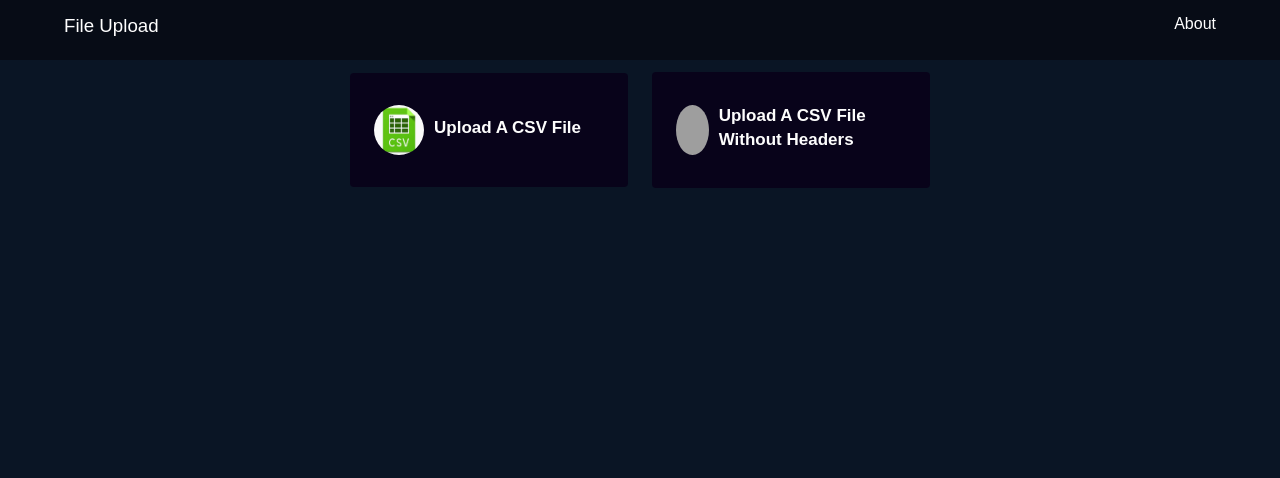
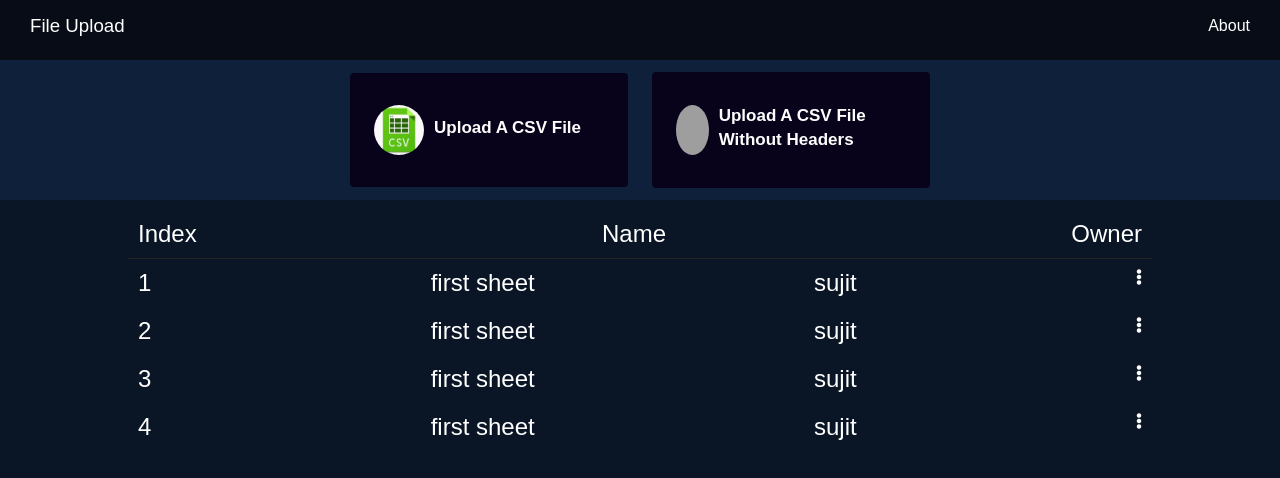
Before and after one commit to sujitIwale/sharesheet, a React (Create React App) app in the folder client/: page / in a window 1280 px wide. Shown: the top 478 px of the page. Built offline with nearby package versions, Linux system fonts and the light colour scheme; grey boxes are pictures that could not be loaded; the HTML template or start-up script is replaced by a standard one.

Commit message:
feat: sheets collection added

```diff
--- a/client/src/App.css
+++ b/client/src/App.css
@@ -1,9 +1,9 @@
-/* .container {
-    margin: 0 auto;
-} */
+.container {
+    height: 100vh;
+}
 
 .base-layout {
-     width: 1200px;
-    max-width: 90%;
-    margin: 0 auto;
+     /* width: 1200px;
+    max-width: 90%; */
+    /* width: 100%; */
 }
--- a/client/src/Pages/Home/Home.jsx
+++ b/client/src/Pages/Home/Home.jsx
@@ -5,10 +5,33 @@ import Table from '../../components/Table/Table';
 import Upload from '../../components/Upload/Upload';
 import UploadSection from '../../components/UploadSection/UploadSection';
 import FileContext from '../../context/file/FileContext';
+import Sheets from '../../components/SheetsCollection/SheetsCollection';
 
 const Home = () => {
 	const fileContext = useContext(FileContext);
 	const { setModalOpen, modalOpen, error } = fileContext;
+	const sheets = [
+		{
+			id: 1,
+			name: 'first sheet',
+			owner: 'sujit',
+		},
+		{
+			id: 1,
+			name: 'first sheet',
+			owner: 'sujit',
+		},
+		{
+			id: 1,
+			name: 'first sheet',
+			owner: 'sujit',
+		},
+		{
+			id: 1,
+			name: 'first sheet',
+			owner: 'sujit',
+		},
+	];
 	return (
 		<Fragment>
 			{modalOpen && (
@@ -19,6 +42,7 @@ const Home = () => {
 			{error && <Popup error={error}></Popup>}
 			<UploadSection />
 			{/* <Table /> */}
+			<Sheets sheets={sheets} />
 		</Fragment>
 	);
 };
--- a/client/src/Pages/Sheet/Sheet.css
+++ b/client/src/Pages/Sheet/Sheet.css
@@ -1,3 +1,3 @@
 .sheet-container {
-    margin-top: 10px;
+    margin: 10px 30px 0px 30px;
 }
--- /dev/null
+++ b/client/src/components/SheetsCollection/SheetCard/SheetCard.css
@@ -0,0 +1,9 @@
+.sheet-card {
+    display: flex;
+    flex-direction: row;
+    justify-content: space-between;
+}
+
+.sheet-card >div{
+    margin: 10px;
+}
--- /dev/null
+++ b/client/src/components/SheetsCollection/SheetCard/SheetCard.jsx
@@ -0,0 +1,23 @@
+import React from 'react';
+import './SheetCard.css';
+
+const SheetCard = ({ sheet, index }) => {
+	return (
+		<div className='sheet-card'>
+			<div>
+				<h2>{index}</h2>
+			</div>
+			<div>
+				<h2>{sheet.name}</h2>
+			</div>
+			<div>
+				<h2>{sheet.owner}</h2>
+			</div>
+			<div>
+				<i className='fas fa-ellipsis-v'></i>
+			</div>
+		</div>
+	);
+};
+
+export default SheetCard;
--- /dev/null
+++ b/client/src/components/SheetsCollection/SheetsCollection.css
@@ -0,0 +1,24 @@
+.sheets-collection-container {
+    width: 100%;
+    height: 100%;
+}
+.sheets-collection {
+    display: flex;
+    /* align-items: center; */
+    justify-content: center;
+    flex-direction: column;
+    width: 80%;
+    margin: 0 auto;
+    padding: 10px;
+}
+
+.sheets-collection-header {
+    display: flex;
+    flex-direction: row;
+    justify-content: space-between;
+    border-bottom: 1px solid rgb(36, 36, 36);
+}
+
+.sheets-collection-header >div{
+    margin: 10px;
+}
--- /dev/null
+++ b/client/src/components/SheetsCollection/SheetsCollection.jsx
@@ -0,0 +1,28 @@
+import React from 'react';
+import './SheetsCollection.css';
+import SheetCard from './SheetCard/SheetCard';
+
+const Sheets = ({ sheets }) => {
+	return (
+		<div className='sheets-collection-container'>
+			<div className='sheets-collection'>
+				<div className='sheets-collection-header'>
+					<div>
+						<h2>Index</h2>
+					</div>
+					<div>
+						<h2>Name</h2>
+					</div>
+					<div>
+						<h2>Owner</h2>
+					</div>
+				</div>
+				{sheets.map((sheet, i) => (
+					<SheetCard sheet={sheet} index={i + 1} />
+				))}
+			</div>
+		</div>
+	);
+};
+
+export default Sheets;
--- a/client/src/components/UploadSection/UploadSection.css
+++ b/client/src/components/UploadSection/UploadSection.css
@@ -1,10 +1,10 @@
 .upload-section-main {
   width: 100%;
-  height: 100%;
   display: flex;
   flex-wrap: wrap;
   align-items: center;
   justify-content: center;
+  background-color: #0f203a;
 }
 
 .title-container {
--- a/client/src/components/header/Header.css
+++ b/client/src/components/header/Header.css
@@ -4,17 +4,20 @@
     top: 0;
     position: sticky;
     z-index: 1;
+    padding: 0 30px;
 }
 .header-content {
     display: flex;
     padding: 15px 0;
     justify-content: space-between;
+    align-items: center;
 }
 .header-content li{
     display: flex;
     list-style: none;
     align-items: center;
     flex-direction:row;
+    justify-content: center;
 }
 
 .header-content .search-bar input{
```
